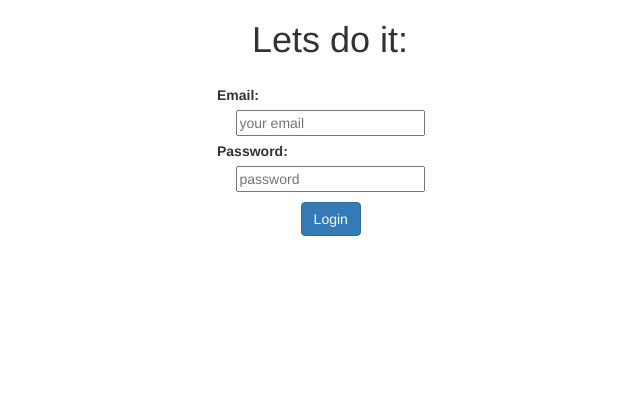
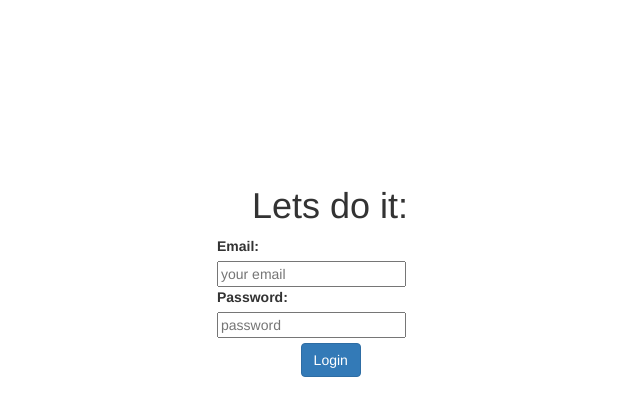
Before and after one commit to zofy/WeatherApp, a Django app: page /mbForecast/login/ in a window 1280 px wide. Shown: the top 416 px of the page, without its empty margins (310-950 px from the left). Run offline with Django 3.2, Linux system fonts and the light colour scheme; parts of the project's set-up code (start-up, migrations or seed data) failed here and were passed over; some libraries are stand-ins or nearby versions.

Commit message:
login.css = vycentrovanie

```diff
--- a/templates/weatherAnalyzer/login.html
+++ b/templates/weatherAnalyzer/login.html
@@ -9,9 +9,9 @@
     <title>Login</title>
 </head>
 <body>
-<h1>Lets do it:</h1>
+{#<h1>Lets do it:</h1>#}
     <div class="container">
-
+        <h1>Lets do it:</h1>
         <form action={% url url %} method="POST">
             {% csrf_token %}
             {{ form|bootstrap }}
--- a/weatherAnalyzer/static/weatherAnalyzer/login.css
+++ b/weatherAnalyzer/static/weatherAnalyzer/login.css
@@ -7,7 +7,7 @@ h1 {
 }
 
 .container {
-    margin: 20px auto;
+    margin: 13% auto;
     width: 20%;
 }
 
@@ -16,26 +16,12 @@ button {
     margin: 5px 37%;
 }
 
-form label, input {
-    display: block;
-    margin: 5px auto;
-}
-
 .form-actions {
     margin: 0;
     text-align: center;
 }
 
-.control-label {
-    text-align: left;
-    margin: 15px 38px auto;
-    width: 70%;
-}
-
 #msg {
     text-align: center;
-    /*color: #D8000C;*/
-    /*background-color: #FFBABA;*/
-    /*padding: 15px 15px;*/
-    /*border-radius: 6%;*/
+    margin: 20px 20%;
 }
```
